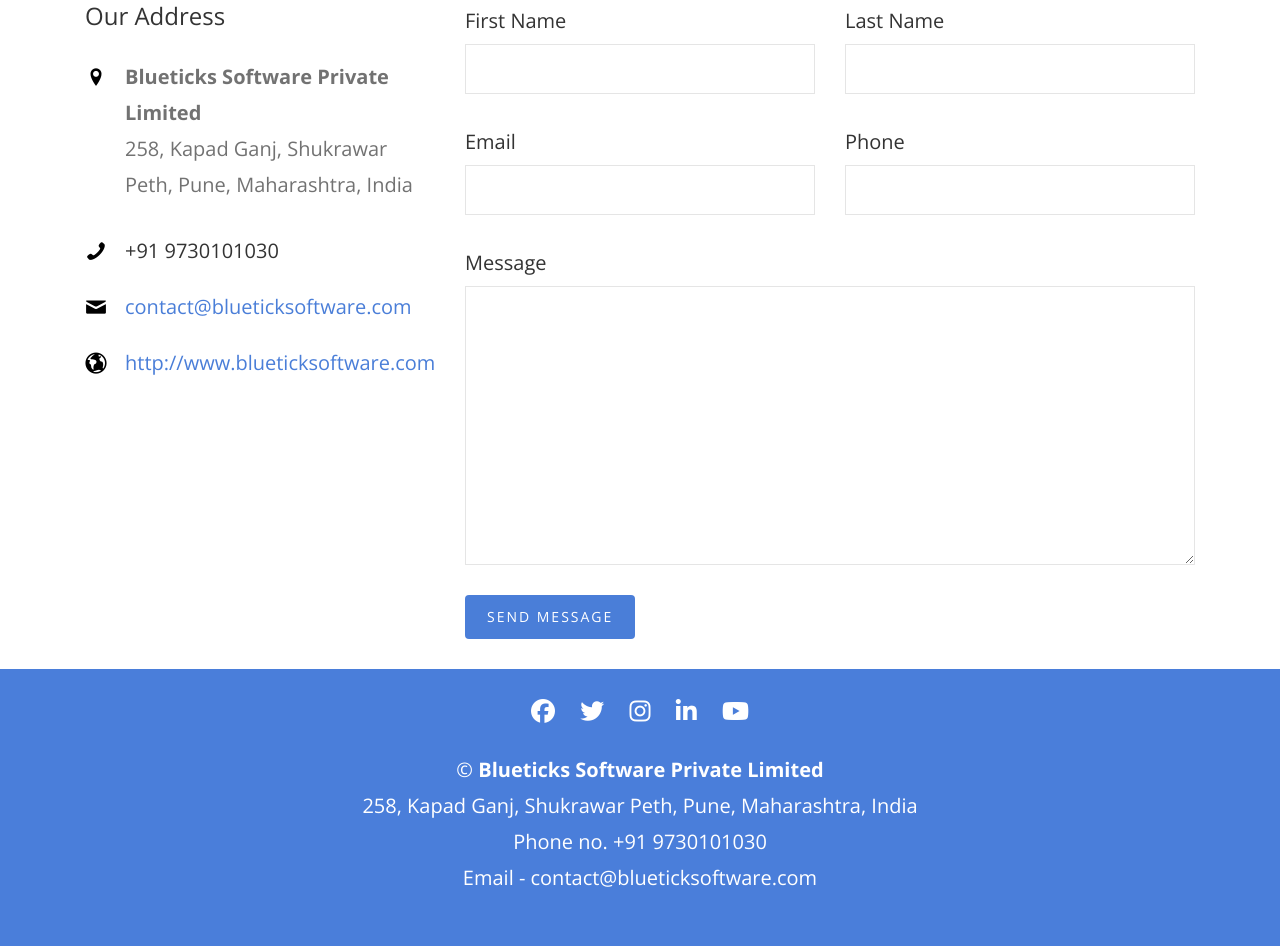
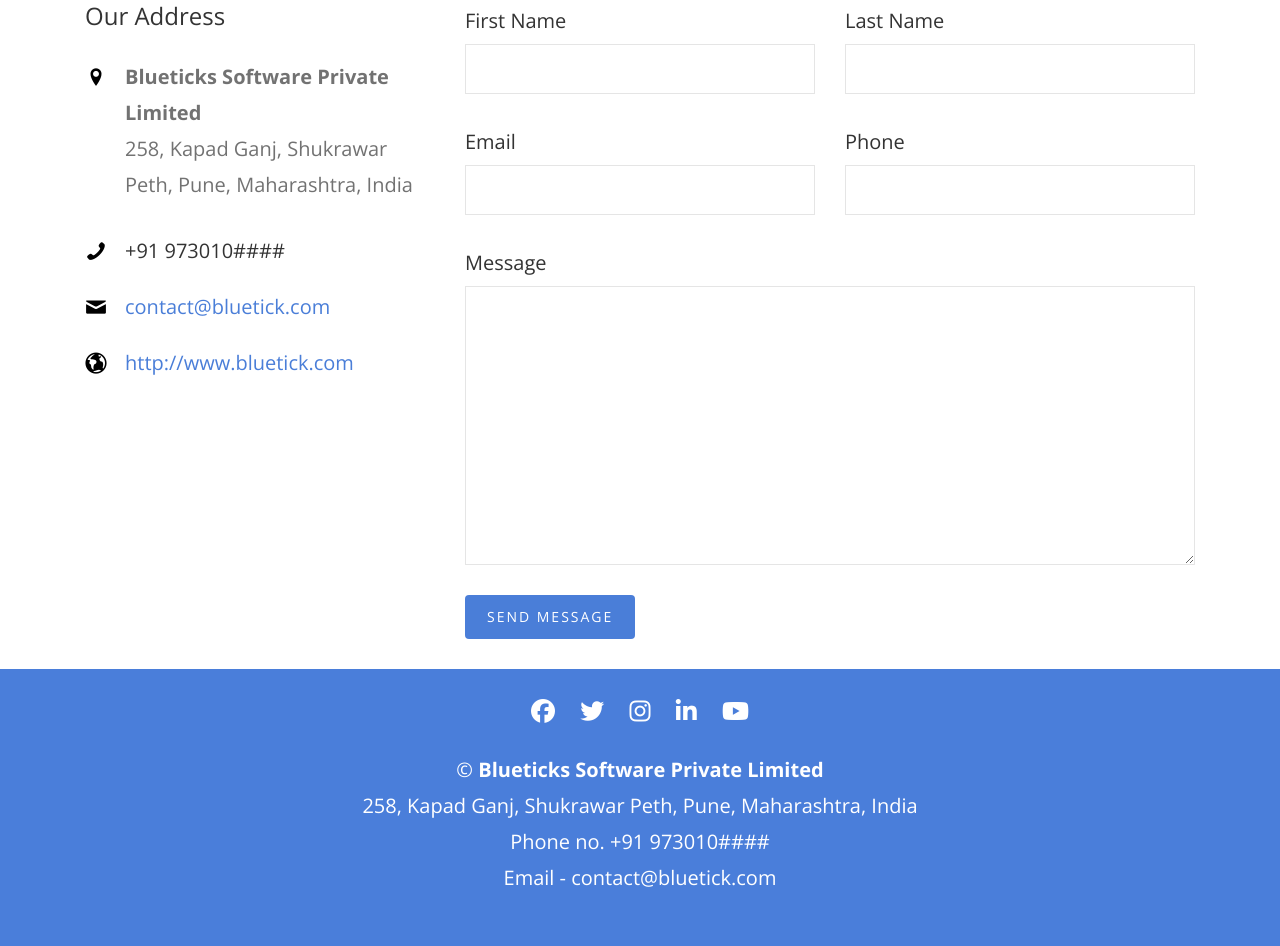
Before and after one commit to 24sagar/Internship, a Django app: page /contact/ in a window 1280 px wide. Shown: the part 666-1612 px from the top of the page. Run offline with Django 5.2, Linux system fonts and the light colour scheme; some libraries are stand-ins or nearby versions; some web fonts are replaced.

Commit message:
confidential

```diff
--- a/templates/contact.html
+++ b/templates/contact.html
@@ -25,9 +25,9 @@
 							258, Kapad Ganj, Shukrawar Peth, Pune, Maharashtra, India
 							<br>
 							</p></li>
-						<li><i class="icon-phone2"></i>+91 9730101030</li>
-						<li><i class="icon-mail"></i><a href="#">contact@blueticksoftware.com </a></li>
-						<li><i class="icon-globe2"></i><a href="http://www.blueticksoftware.com">http://www.blueticksoftware.com</a></li>
+						<li><i class="icon-phone2"></i>+91 973010####</li>
+						<li><i class="icon-mail"></i><a href="#">contact@bluetick.com </a></li>
+						<li><i class="icon-globe2"></i><a href="#">http://www.bluetick.com</a></li>
 					</ul>
 				</div>
 				<div class="col-md-8 animate-box">
--- a/templates/footer.html
+++ b/templates/footer.html
@@ -22,9 +22,9 @@
         <br>
         258, Kapad Ganj, Shukrawar Peth, Pune, Maharashtra, India
         <br>
-        Phone no. +91 9730101030
+        Phone no. +91 973010####
         <br>
-        Email - contact@blueticksoftware.com </p>
+        Email - contact@bluetick.com </p>
   </div>
 
 
--- a/templates/header.html
+++ b/templates/header.html
@@ -3,7 +3,7 @@
 	<head>
 	<meta charset="utf-8">
 	<meta http-equiv="X-UA-Compatible" content="IE=edge">
-	<title>Blueticks Software Private Limited</title>
+	<title>Blueticks Software </title>
 	<meta name="viewport" content="width=device-width, initial-scale=1">
 	<meta name="description" content="Free HTML5 Template by FREEHTML5.CO" />
 	<meta name="keywords" content="free html5, free template, free bootstrap, html5, css3, mobile first, responsive" />
```
Also changed, not shown: db.sqlite3.
